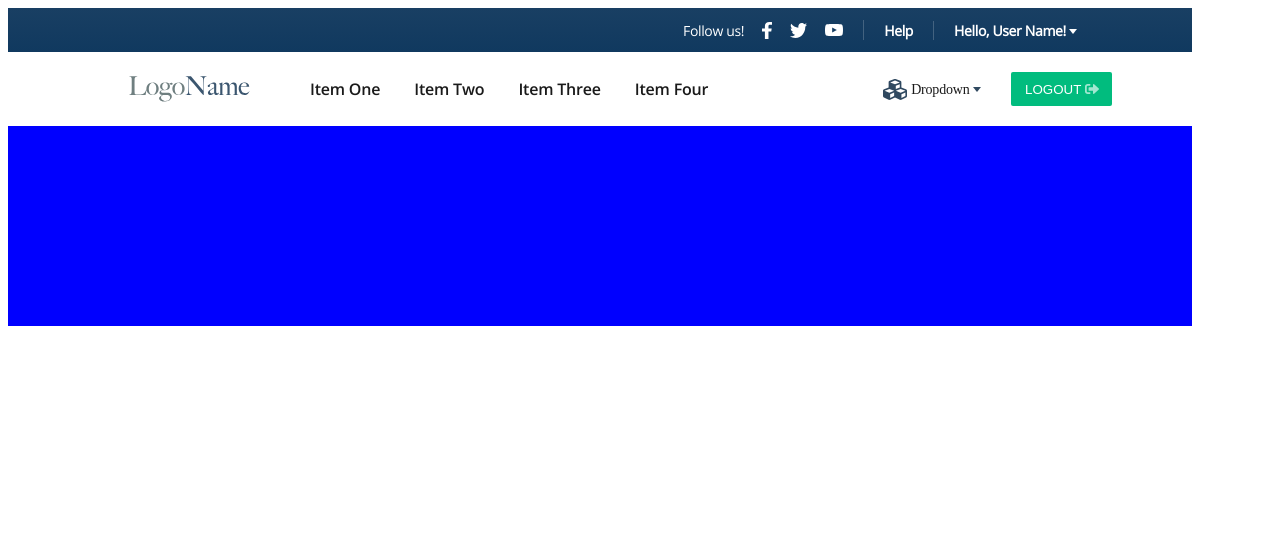
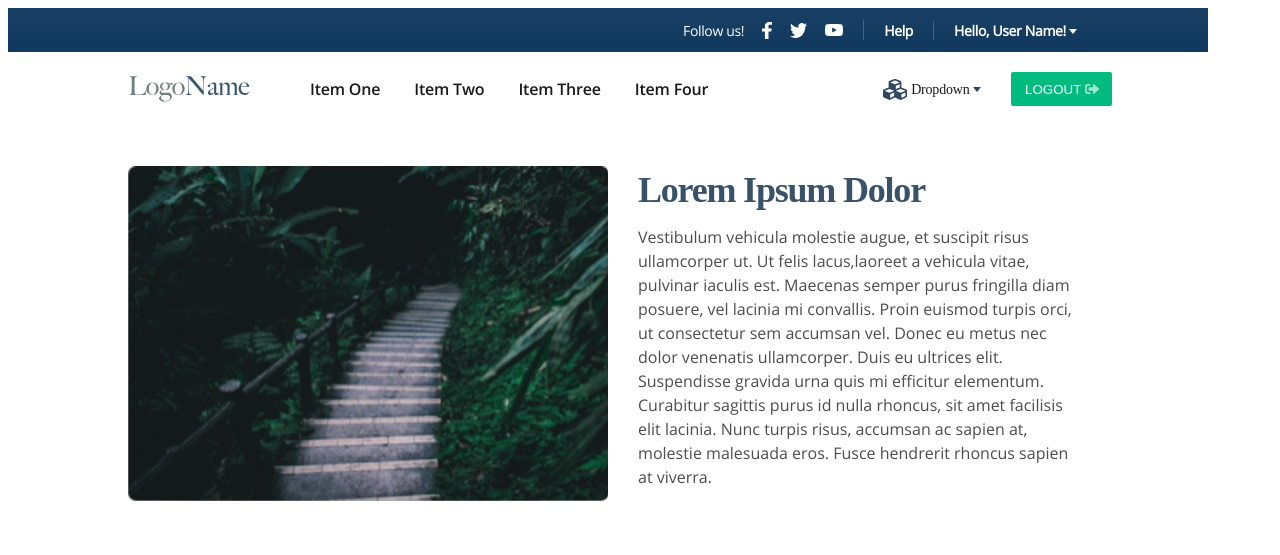
Before and after one commit to oleksiikryt/Homework, a plain HTML site: page index.html in a window 1280 px wide. Drawn offline with Linux system fonts and the light colour scheme; a web font is replaced by a local one.

Commit message:
made article

```diff
--- /dev/null
+++ b/css/index-article.css
@@ -0,0 +1,37 @@
+
+
+.article__image {
+ overflow: hidden;
+ float: left;
+ width: 480px;
+ height: 335px;
+ margin: 40px 30px 0 120px;
+ border-radius: 5px;
+}
+.article__image img {
+  position: relative;
+  left: -16px;
+  height: 386px;
+
+}
+
+.article__text {
+  margin: 40px 122px 0 0;
+}
+
+.article__heading {
+  font-family: 'OpenSans-Bold';
+  font-size: 36px;
+  letter-spacing: -1.2px;
+  line-height: 49px;
+  color: #38526A;
+  margin: 0;
+}
+
+.article__paragraph {
+  margin: 10px 0 0 0;
+  font-family: 'OpenSans';
+  font-size: 16px;
+  line-height: 24px;
+  color: #4D4D4D;
+}
--- a/css/index-layout.css
+++ b/css/index-layout.css
@@ -1,7 +1,11 @@
 :root {
-    width:1200px;
   --header-text-color: #FFFFFF;
 }
+
+body {
+  width:1200px;
+}
+
 header, nav {
   display: flex;
   align-items: center;
@@ -17,6 +21,6 @@ nav {
 }
 
 article {
-  height: 200px;
-  background-color: blue;
+  overflow: hidden;
+  /* background-color: yellow; */
 }
--- a/css/index.css
+++ b/css/index.css
@@ -1,6 +1,7 @@
 @import "index-layout.css";
 @import "index-header.css";
 @import "index-navbar.css";
+@import "index-article.css";
 
 
 @font-face {
--- a/index.html
+++ b/index.html
@@ -2,6 +2,7 @@
 <html lang="en" dir="ltr">
   <head>
     <meta charset="utf-8">
+    <meta name="viewport" content="width=device-width">
     <title>MyHomework</title>
     <link rel="stylesheet" href="css/index.css">
   </head>
@@ -47,8 +48,25 @@
           </button>
 
     </nav>
+
     <article>
+       <div class="article__image">
+         <img  src="images/photo.png" alt="stairs">
+       </div>
 
+       <div class="article__text">
+         <h1 class="article__heading">Lorem Ipsum Dolor</h1>
+         <p class="article__paragraph">Vestibulum vehicula molestie augue, et suscipit risus ullamcorper ut.
+            Ut felis lacus,laoreet a vehicula vitae, pulvinar iaculis est.
+            Maecenas semper purus fringilla diam posuere, vel lacinia mi convallis.
+            Proin euismod turpis orci, ut consectetur sem accumsan vel.
+            Donec eu metus nec dolor venenatis ullamcorper. Duis eu ultrices elit.
+            Suspendisse gravida urna quis mi efficitur elementum.
+            Curabitur sagittis purus id nulla rhoncus, sit amet facilisis elit lacinia.
+            Nunc turpis risus, accumsan ac sapien at, molestie malesuada eros.
+            Fusce hendrerit rhoncus sapien at viverra.
+          </p>
+       </div>
     </article>
 
   </body>
```
Also changed, not shown: photo (1).png (added), photo (2).png (added), photo (3).png (added), photo.png (added).
